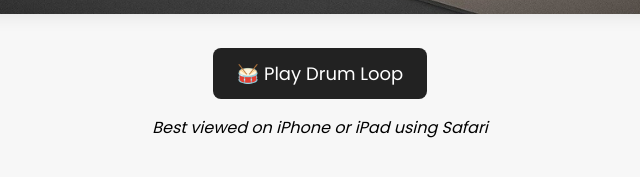
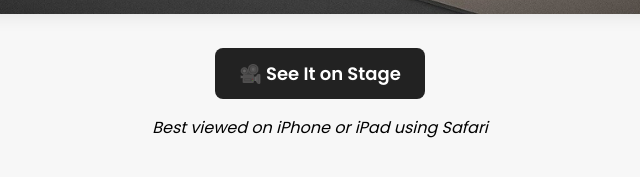
Before and after one commit to Greg-Long-MDM/ar-drumkit-viewer, a plain HTML site: page index.html in a window 1280 px wide. Shown: the part 765-942 px from the top of the page, 320-960 px from the left. Drawn offline with Linux system fonts and the light colour scheme.

Commit message:
Update index.html

```diff
--- a/index.html
+++ b/index.html
@@ -26,6 +26,7 @@
       padding: 12px 24px;
       font-size: 18px;
       font-family: 'Poppins', sans-serif;
+      font-weight: 600;
       background: #222;
       color: white;
       border: none;
@@ -46,10 +47,8 @@
     <img src="drumkit.jpg" alt="Drum Kit Preview">
   </a>
 
-  <button class="button" onclick="document.getElementById('drumAudio').play()">🥁 Play Drum Loop</button>
+  <button class="button" onclick="window.open('video-promo.mp4', '_blank')">🎥 See It on Stage</button>
 
   <p><em>Best viewed on iPhone or iPad using Safari</em></p>
-
-  <audio id="drumAudio" src="amen-break-no-copyright-remake-120bpm-25924.mp3"></audio>
 </body>
 </html>
```
